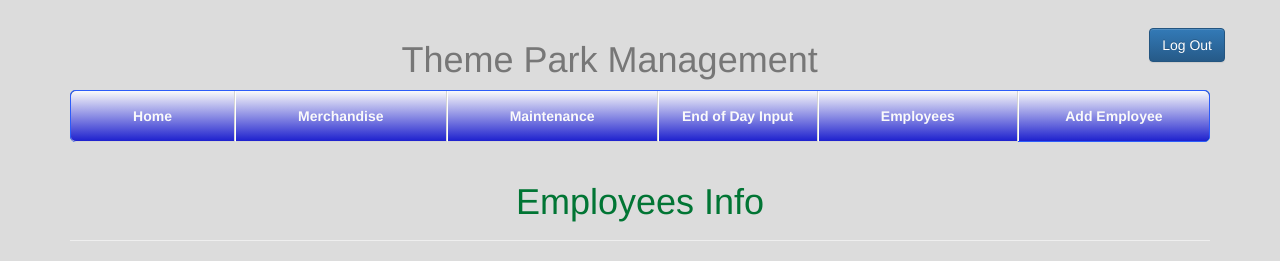
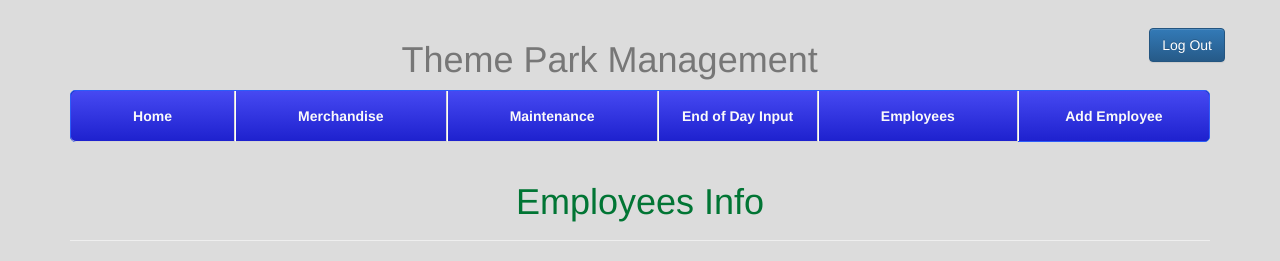
Before and after one commit to mnnguy23/Theme_Park_RoR_Project, a PHP site: page /displayEmp.php in a window 1280 px wide. Shown: the top 261 px of the page. Run offline with PHP 8.4, Linux system fonts and the light colour scheme; data that the repository does not hold is empty; some libraries are stand-ins or nearby versions.

Commit message:
nav bar colors

```diff
--- a/templates/assets/css/menu.css
+++ b/templates/assets/css/menu.css
@@ -37,7 +37,7 @@ body {
   background-image: -webkit-gradient(linear, left top, left bottom, from(#f5f5f5), to(#e5e5e5));
   background-image: -webkit-linear-gradient(top, #0400A8 0%, #2824A8 100%);
   background-image:      -o-linear-gradient(top, #0400A8 0%, #2824A8 100%);
-  background-image:         linear-gradient(to bottom, #fafafa 0%,#1e21ce 100%);
+  background-image:         linear-gradient(to bottom, #4649f2 0%,#1e21ce 100%);
   filter: progid:DXImageTransform.Microsoft.gradient( startColorstr='#f5f5f5', endColorstr='#e5e5e5',GradientType=0 ); /* IE6-9 */
   background-repeat: repeat-x; /* Repeat the gradient */
   border-bottom: 1px solid #d5d5d5;
```
